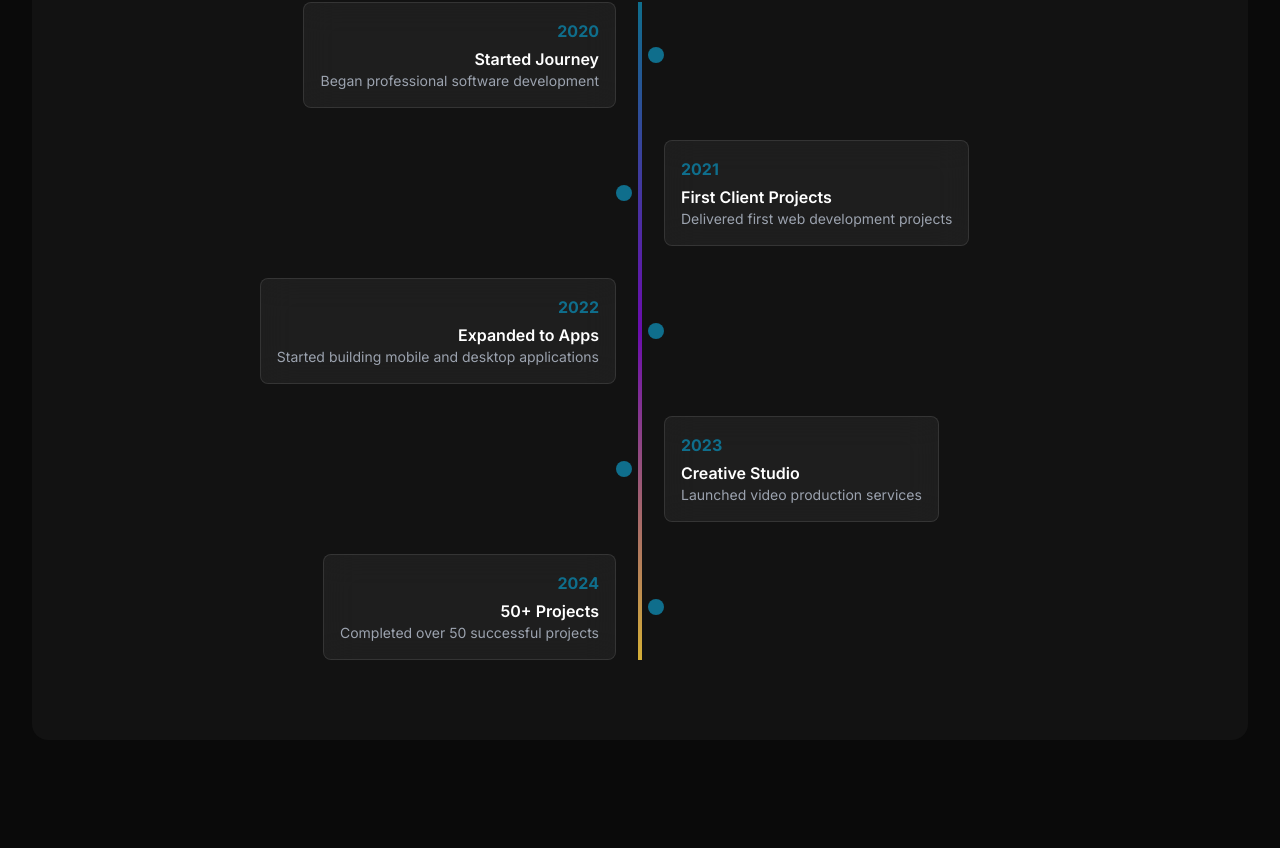
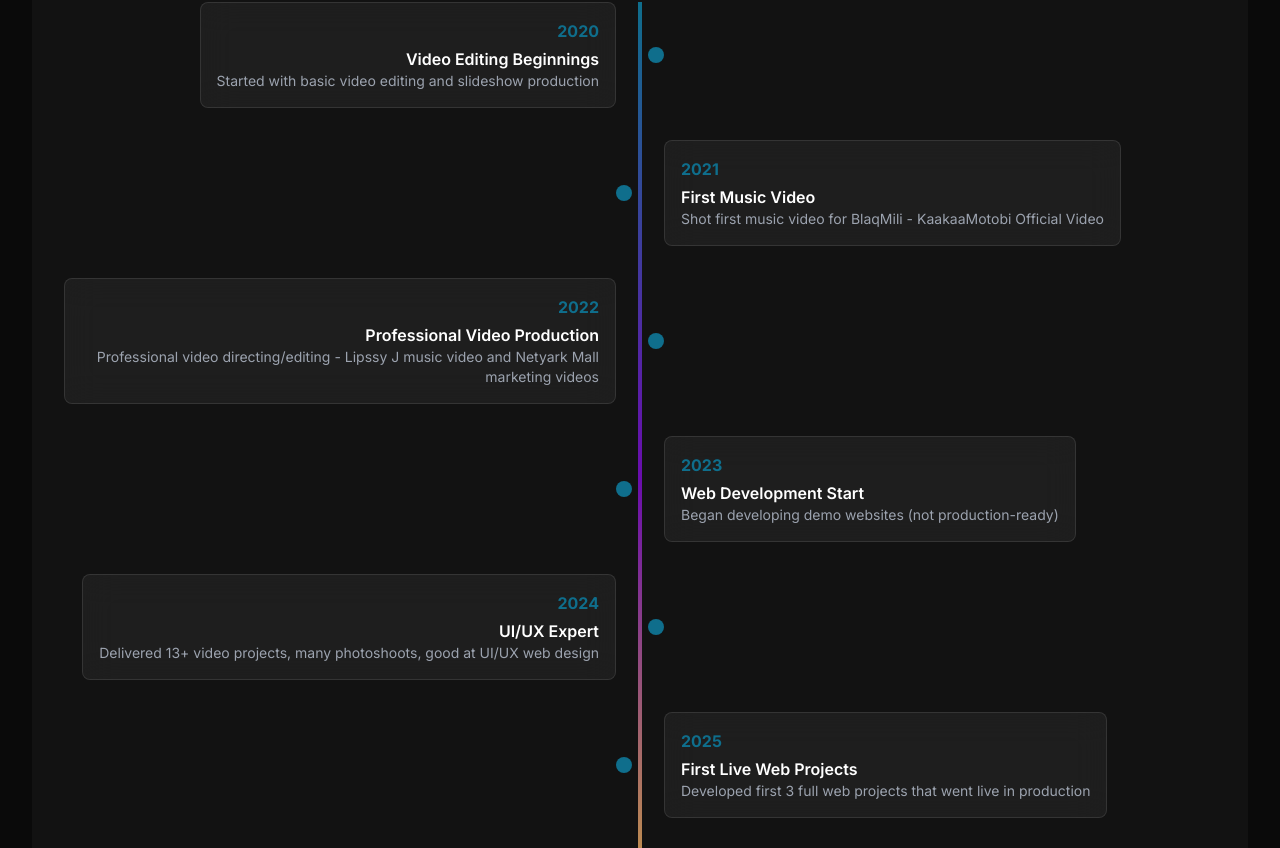
Before and after one commit to dromorongit/DromorNarh, a Next.js app: page /about in a window 1280 px wide. Shown: the part 1871-2719 px from the top of the page. Built offline with nearby package versions, Linux system fonts and the light colour scheme.

Commit message:
Update My Journey timeline with correct career progression

```diff
--- a/src/app/about/page.tsx
+++ b/src/app/about/page.tsx
@@ -23,11 +23,13 @@ const skills = {
 }
 
 const timeline = [
-  { year: '2020', title: 'Started Journey', description: 'Began professional software development' },
-  { year: '2021', title: 'First Client Projects', description: 'Delivered first web development projects' },
-  { year: '2022', title: 'Expanded to Apps', description: 'Started building mobile and desktop applications' },
-  { year: '2023', title: 'Creative Studio', description: 'Launched video production services' },
-  { year: '2024', title: '50+ Projects', description: 'Completed over 50 successful projects' },
+  { year: '2020', title: 'Video Editing Beginnings', description: 'Started with basic video editing and slideshow production' },
+  { year: '2021', title: 'First Music Video', description: 'Shot first music video for BlaqMili - KaakaaMotobi Official Video' },
+  { year: '2022', title: 'Professional Video Production', description: 'Professional video directing/editing - Lipssy J music video and Netyark Mall marketing videos' },
+  { year: '2023', title: 'Web Development Start', description: 'Began developing demo websites (not production-ready)' },
+  { year: '2024', title: 'UI/UX Expert', description: 'Delivered 13+ video projects, many photoshoots, good at UI/UX web design' },
+  { year: '2025', title: 'First Live Web Projects', description: 'Developed first 3 full web projects that went live in production' },
+  { year: '2026', title: 'Multiple Projects', description: '20+ videos, 30+ photos, 11+ websites, 2+ desktop applications delivered' },
 ]
 
 export default function AboutPage() {
```
